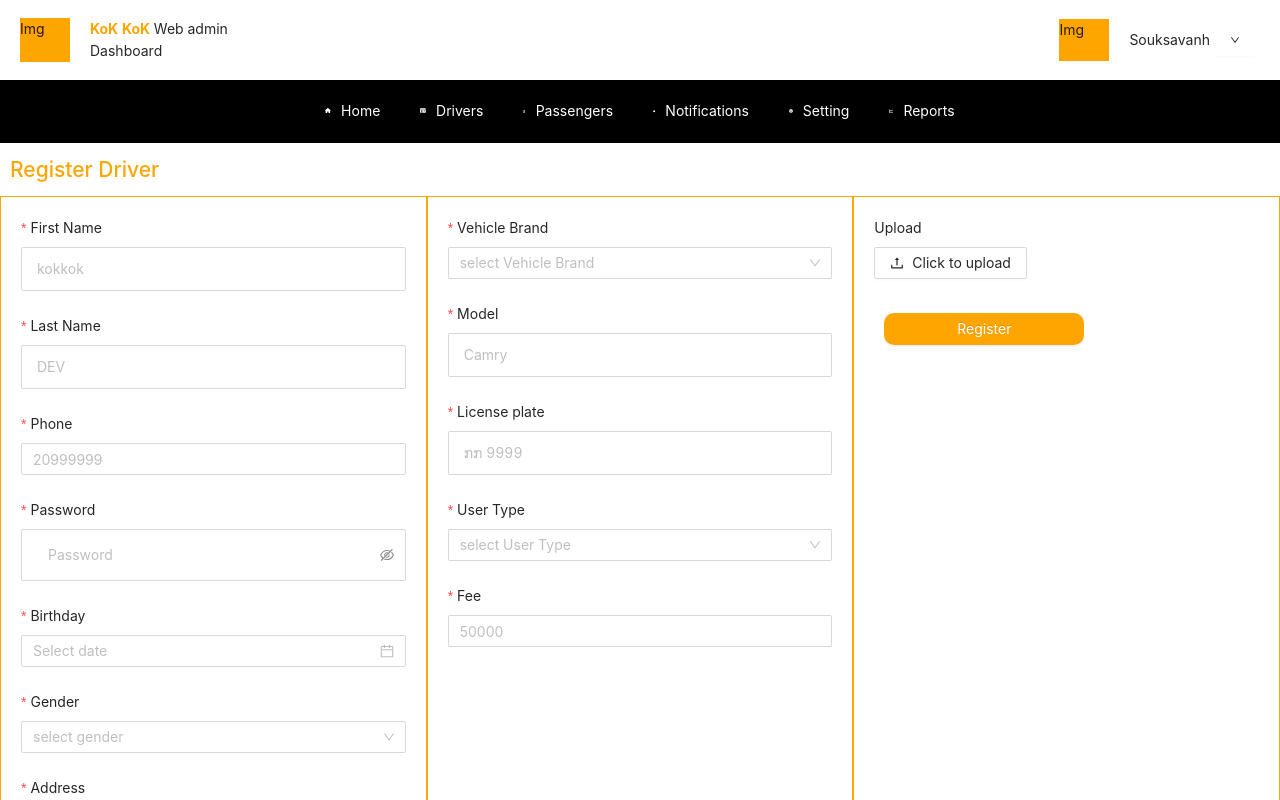
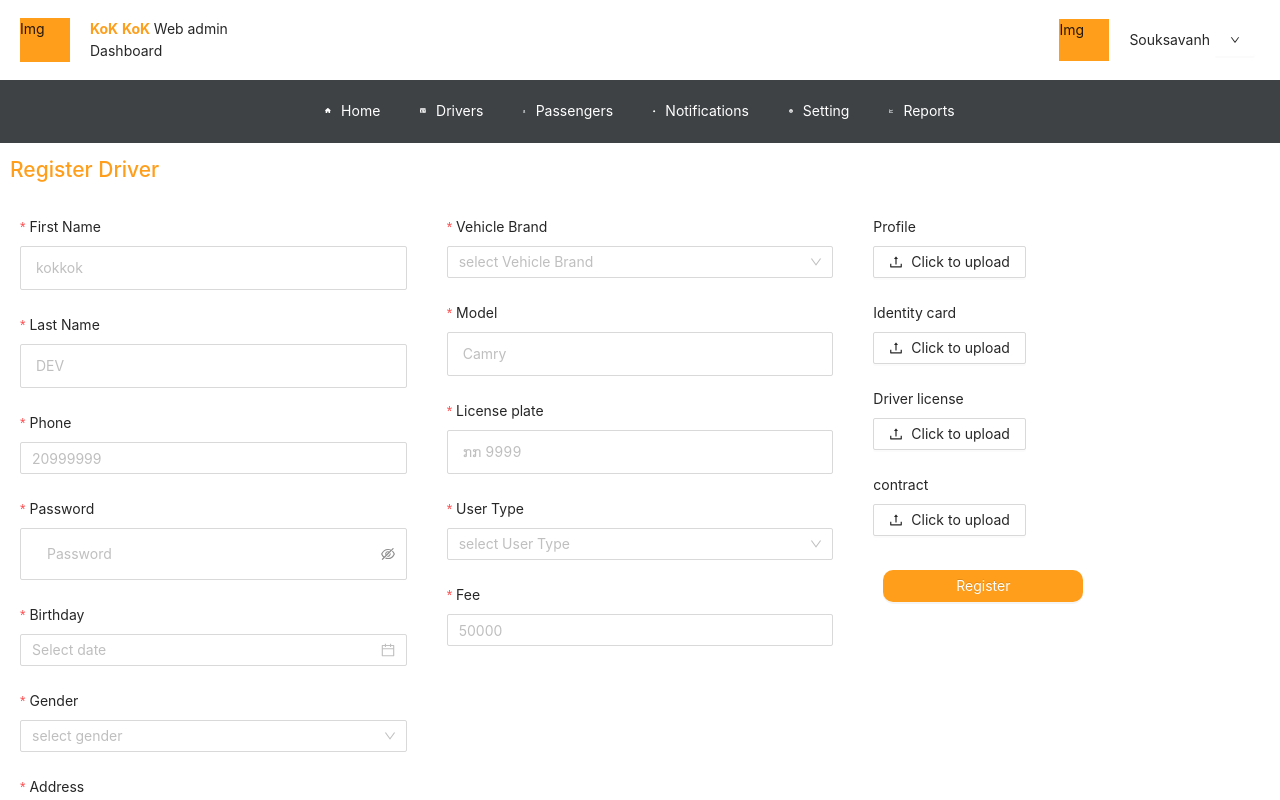
Before and after one commit to SISOUKRAJ/kokkok-web-admin, a React (Create React App) app: page /register in a window 1280 px wide. Shown: the top 800 px of the page. Built offline with nearby package versions, Linux system fonts and the light colour scheme.

Commit message:
:: FIXED :: main && supp color

```diff
--- a/src/Footer/index.css
+++ b/src/Footer/index.css
@@ -1,5 +1,5 @@
 .footer {
-  background-color: black;
+  background-color: #3e4245;
   height: 50px;
   display: flex;
   flex-direction: row;
--- a/src/Navigators/index.css
+++ b/src/Navigators/index.css
@@ -17,7 +17,7 @@ nav {
 .NavigatorBody {
   width: 100%;
   height: 63px;
-  background-color: black;
+  background-color: #3e4245;
 }
 
 .navItem {
--- a/src/Navigators/index.js
+++ b/src/Navigators/index.js
@@ -70,9 +70,9 @@ const Navigators = () => {
             <div className="NavigatorHeader">
                 <div style={{ display: "flex", justifyContent: "center", alignItems: "center" }}>
                     <Row>
-                        <div style={{ marginLeft: 20, backgroundColor: "orange", width: 50, height: "auto" }}>Img </div>
+                        <div style={{ marginLeft: 20, backgroundColor: "#FF9E1B ", width: 50, height: "auto" }}>Img </div>
                         <div style={{ marginLeft: 20 }}>
-                            <strong style={{ color: "orange" }}>KoK KoK</strong> Web admin
+                            <strong style={{ color: "#FF9E1B " }}>KoK KoK</strong> Web admin
                             <br /> Dashboard
                         </div>
                     </Row>
@@ -80,7 +80,7 @@ const Navigators = () => {
                 <div style={{ display: "flex", justifyContent: "center", alignItems: "center" }}>
                     {screen === "login" ? null :
                         <Row>
-                            <div style={{ marginLeft: 20, backgroundColor: "orange", width: 50, height: "auto" }}>Img </div>
+                            <div style={{ marginLeft: 20, backgroundColor: "#FF9E1B ", width: 50, height: "auto" }}>Img </div>
                             <div style={{ marginLeft: 20, marginRight: 20 }}>
                                 Souksavanh
                                 <Dropdown className="dropdownLogout" overlay={menu} style={{ border: "none", marginLeft: 5 }}>
@@ -98,7 +98,7 @@ const Navigators = () => {
                     <nav>
                         {nav.map((item, index) =>
                             <Link
-                                style={screen === item.name ? { backgroundColor: "orange" } : { color: "white" }}
+                                style={screen === item.name ? { backgroundColor: "#FF9E1B " } : { color: "white" }}
                                 key={index}
                                 className="navItem"
                                 to={`/${item.link}`}
--- a/src/views/drivers/Register/index.css
+++ b/src/views/drivers/Register/index.css
@@ -1,18 +1,18 @@
 .registerTitle {
   padding: 10px;
-  color: orange;
+  color: #ff9e1b;
   margin: 0;
 }
 
 .inputSection {
   padding: 20px;
-  border-color: orange;
-  border-style: solid;
-  border-width: 1px;
+  /* border-color: #FF9E1B ; */
+  /* border-style: solid;
+  border-width: 1px; */
 }
 
 .BTNRegister {
-  background-color: orange;
+  background-color: #ff9e1b;
   color: white;
   margin: 10px;
   border-color: none;
--- a/src/views/drivers/Register/index.js
+++ b/src/views/drivers/Register/index.js
@@ -2,6 +2,7 @@ import React from "react"
 import { Row, Col, Form, Input, InputNumber, DatePicker, Select, Upload, Button } from "antd"
 import { UploadOutlined, InboxOutlined } from '@ant-design/icons';
 import "./index.css"
+import moment from "moment";
 
 const user_form = [
     {
@@ -105,12 +106,17 @@ const car_form = [
     }
 ]
 
-const doc_form = [{}]
+const doc_form = [
+    { label: "Profile", name: "profile" },
+    { label: "Identity card", name: "identity_card" },
+    { label: "Driver license", name: "driving_license" },
+    { label: "contract", name: "contract" },
+]
 
 const registerDriver = () => {
 
     const normFile = (e) => {
-        console.log('Upload event:', e);
+        // console.log('Upload event:', e.file);
 
         if (Array.isArray(e)) {
             return e;
@@ -120,7 +126,15 @@ const registerDriver = () => {
     };
 
     const onFinish = (values) => {
-        console.log("data: ", values);
+
+        const body = {
+            ...values,
+            birthday: moment(values.birthday._d).format("DD/MM/YYYY"),
+            profile: values.profile[0],
+            identity_card: values.identity_card[0],
+            driver_license: values.driver_license[0],
+        }
+        // console.log("data: ", body);
     };
 
     return (
@@ -245,8 +259,6 @@ const registerDriver = () => {
                                             {item.Option.map((option, index) =>
                                                 <Select.Option key={index} value={option.value}>{option.label}</Select.Option>
                                             )}
-                                            {/* <Select.Option value="Male">Male</Select.Option>
-                                        <Select.Option value="FeMale">FeMale</Select.Option> */}
                                         </Select>
                                     </Form.Item>
                                     : item.type === "number" ?
@@ -266,25 +278,34 @@ const registerDriver = () => {
                                         :
                                         null
                         )}
-                        {/*
-
-
-                        <Form.Item label="Fee" required >
-                            <Input placeholder="50.000" />
-                        </Form.Item> */}
                     </Col>
                     <Col md={8} className="inputSection">
-                        <Form.Item
+                        {doc_form.map((item, index) =>
+                            <Form.Item
+                                key={index}
+                                name={item.name}
+                                label={item.label}
+                                valuePropName="fileList"
+                                getValueFromEvent={normFile}
+                            // extra="longgggggggggggggggggggggggggggggggggg"
+                            >
+                                <Upload name="logo" action="/upload.do" listType="picture">
+                                    <Button icon={<UploadOutlined />}>Click to upload</Button>
+                                </Upload>
+                            </Form.Item>
+                        )}
+                        {/* <Form.Item
                             name="upload"
                             label="Upload"
                             valuePropName="fileList"
-                        // getValueFromEvent={normFile}
-                        // extra="longgggggggggggggggggggggggggggggggggg"
+                            getValueFromEvent={normFile}
+                            extra="longgggggggggggggggggggggggggggggggggg"
                         >
                             <Upload name="logo" action="/upload.do" listType="picture">
                                 <Button icon={<UploadOutlined />}>Click to upload</Button>
                             </Upload>
-                        </Form.Item>
+                        </Form.Item> */}
+
                         <Button type="primary" htmlType="submit" className="BTNRegister">
                             Register
                         </Button>
--- a/src/views/drivers/index.css
+++ b/src/views/drivers/index.css
@@ -6,7 +6,7 @@
   align-items: center;
 }
 .searchBox {
-  background-color: #f2f2f2;
+  background-color: #e6e6e6;
   border-radius: 10px;
   padding: 10px;
   margin-top: 10px;
@@ -29,7 +29,7 @@
   border: none !important;
 }
 .resetButton {
-  color: orange;
+  color: #ff9e1b;
   padding: 0px 10px;
 }
 .amountBox {
@@ -50,7 +50,7 @@
   align-items: center;
 }
 .registerButton {
-  background-color: orange;
+  background-color: #ff9e1b;
   color: white;
   border: none;
   border-radius: 5px;
--- a/src/views/drivers/index.js
+++ b/src/views/drivers/index.js
@@ -31,7 +31,7 @@ const Drivers = () => {
         <div>
             <Row style={{ padding: 10 }}>
                 <Col md={4}>
-                    <h2 style={{ color: "orange", padding: 10 }}>Drivers</h2>
+                    <h2 style={{ color: "#FF9E1B ", padding: 10 }}>Drivers</h2>
                 </Col>
                 <Col md={16}>
                     <div className="formDriverBox">
@@ -68,9 +68,9 @@ const Drivers = () => {
                         </Form>
                     </div>
                     <div className="amountBox">
-                        <h3 className="amountItem">Total Drivers: <strong style={{ color: "orange" }}>{allDrivers.length}</strong> </h3>
-                        <h3 className="amountItem">On Trips Drivers: <strong style={{ color: "orange" }}>0</strong> </h3>
-                        <h3 className="amountItem">Active Drivers: <strong style={{ color: "orange" }}>0</strong> </h3>
+                        <h3 className="amountItem">Total Drivers: <strong style={{ color: "#FF9E1B " }}>{allDrivers.length}</strong> </h3>
+                        <h3 className="amountItem">On Trips Drivers: <strong style={{ color: "#FF9E1B " }}>0</strong> </h3>
+                        <h3 className="amountItem">Active Drivers: <strong style={{ color: "#FF9E1B " }}>0</strong> </h3>
                     </div>
                 </Col>
                 <Col md={4}>
--- a/src/views/drivers/table/index.css
+++ b/src/views/drivers/table/index.css
@@ -1,5 +1,5 @@
 thead.ant-table-thead > tr > th {
-  background-color: orange !important;
+  background-color: #ff9e1b !important;
   color: white;
   text-align: center;
 }
--- a/src/views/login_page/index.css
+++ b/src/views/login_page/index.css
@@ -22,7 +22,7 @@
 .LoginButton {
   width: 60%;
   height: auto !important;
-  background-color: orange !important;
+  background-color: #ff9e1b !important;
   color: white !important;
   margin-left: 20%;
   margin-right: 20%;
```
